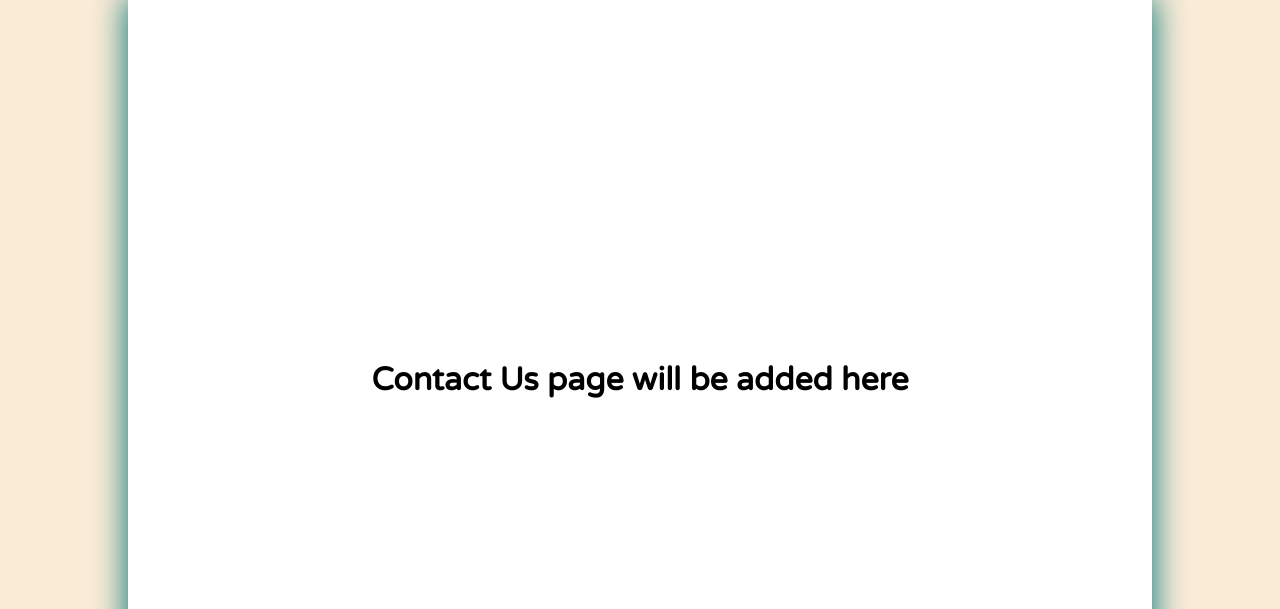
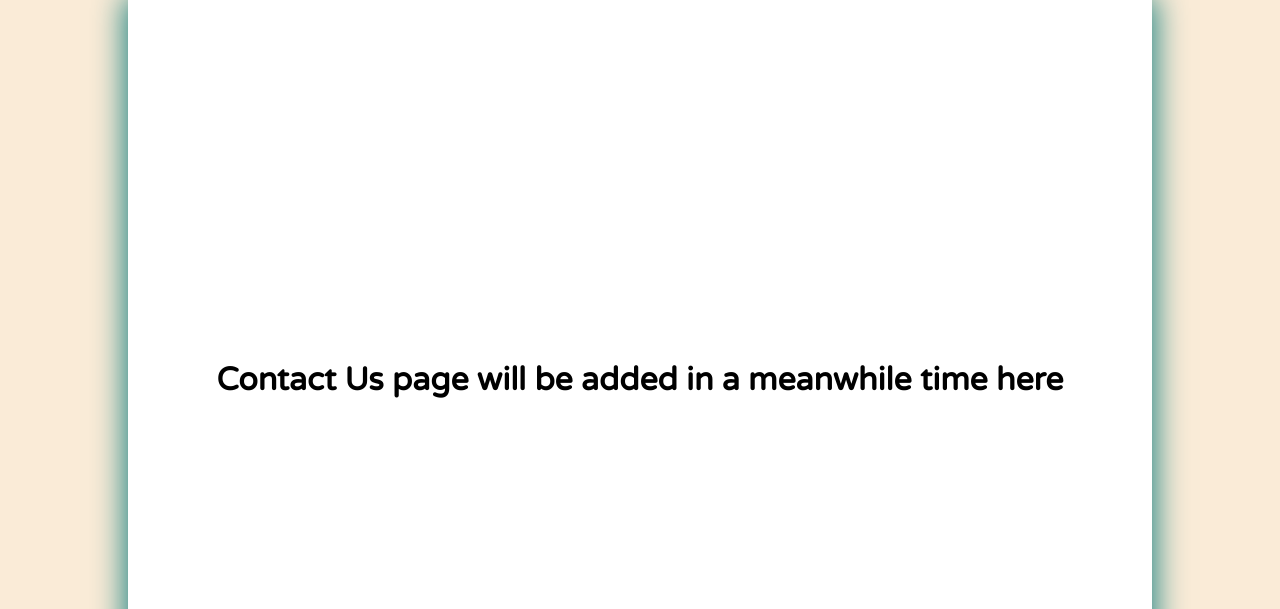
Before and after one commit to aks007837/ApnaDakter24x7_GFG, a plain HTML site: page Frontend/contactus.html in a window 1280 px wide. Shown: the part 191-800 px from the top of the page. Drawn offline with Linux system fonts and the light colour scheme; a web font is replaced by a local one.

Commit message:
Update contactus.html

```diff
--- a/Frontend/contactus.html
+++ b/Frontend/contactus.html
@@ -36,7 +36,7 @@
 
     <!-- template page ends herre -->
     <div class="conatiner">
-       <h1>Contact Us page will be added here</h1>
+       <h1>Contact Us page will be added in a meanwhile time here</h1>
     </div>
 
     <!-- Footer -->
```
